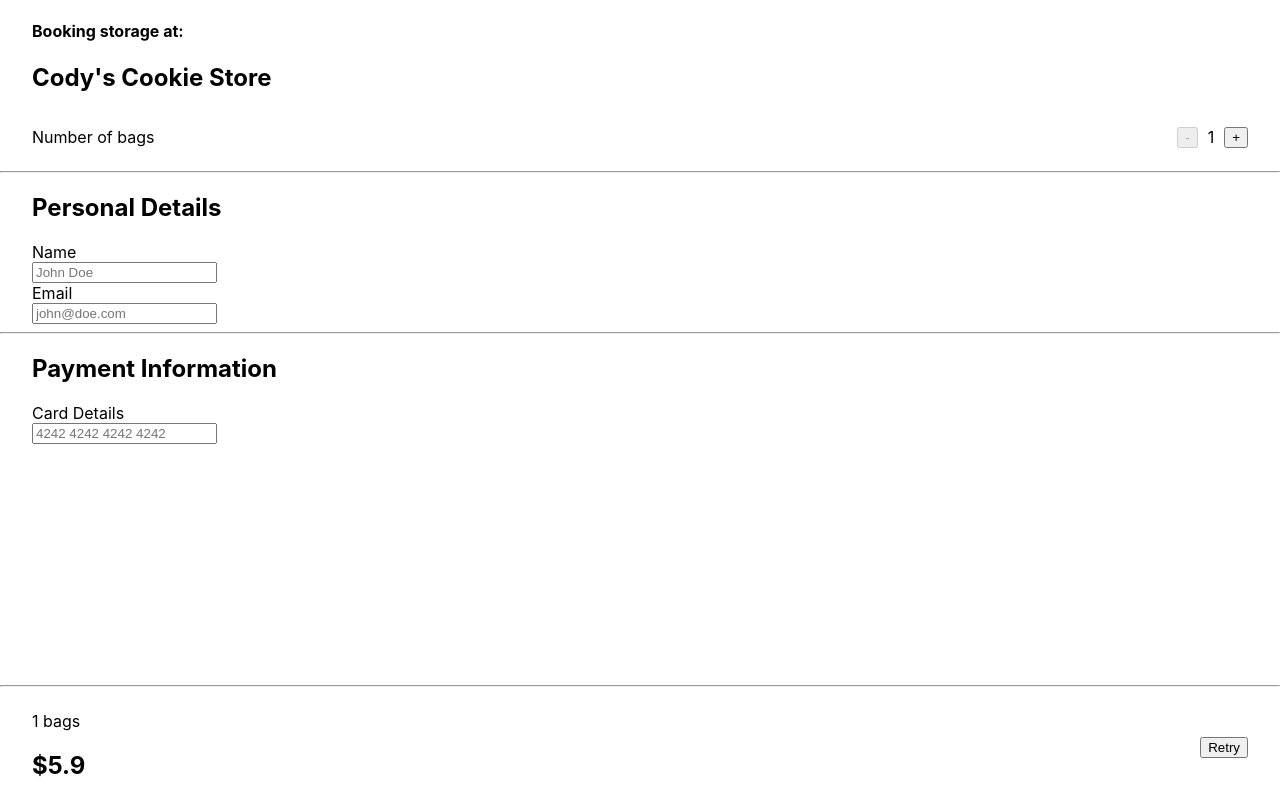
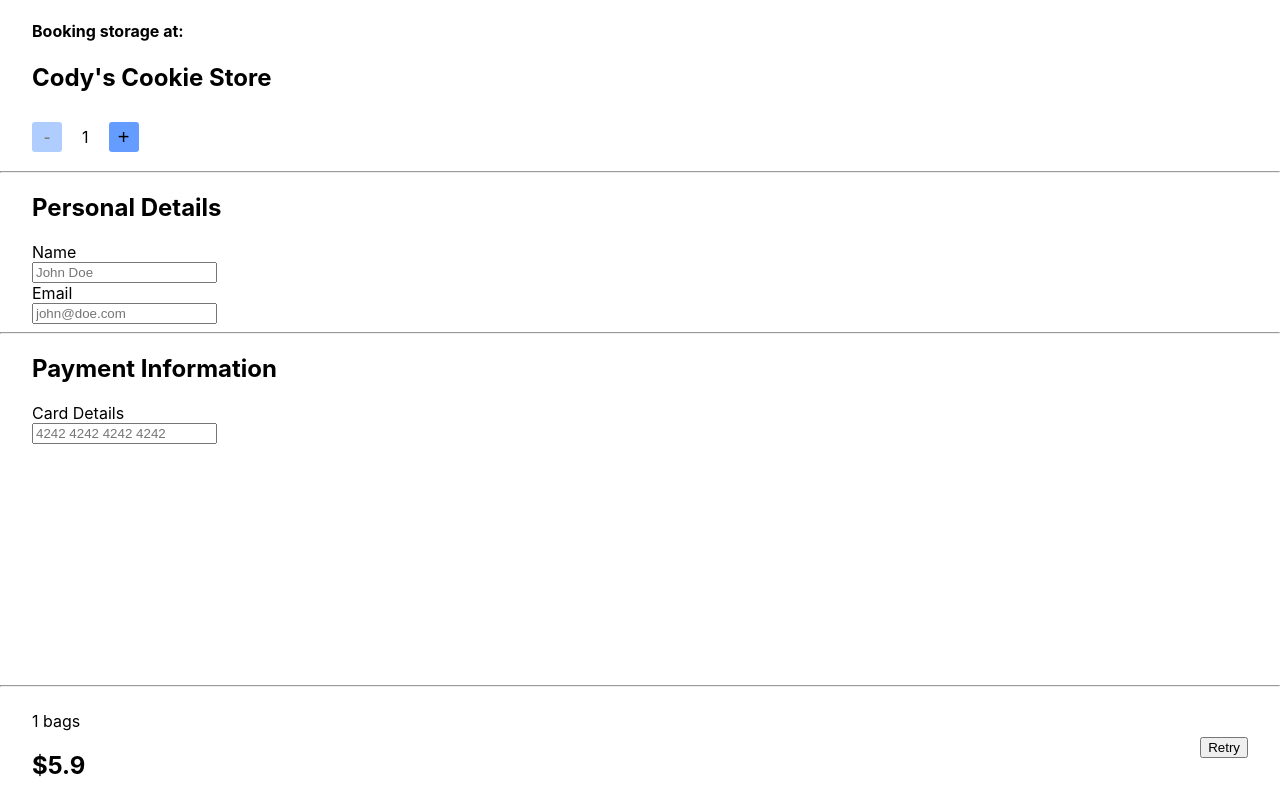
Before and after one commit to pedromartinho/bounce-fe, a React (Create React App) app: page / in a window 1280 px wide. Built offline with nearby package versions, Linux system fonts and the light colour scheme; no server answers.

Commit message:
counter input styling

```diff
--- a/src/components/CounterInput/CounterInput.css
+++ b/src/components/CounterInput/CounterInput.css
@@ -1,11 +1,23 @@
-.counter-container {
+.counter-buttons-section {
   display: flex;
-  justify-content: space-between;
+  gap: 20px;
   align-items: center;
 }
 
-.counter-buttons {
+.counter-action {
+  background-color: #649DFF;
+  border: none;
+  color: black;
+  width: 30px;
+  height: 30px;
+  border-radius: 3px;
+  font-size: 20px;
   display: flex;
-  gap: 10px;
   align-items: center;
+  justify-content: center;
+  cursor: pointer;
 }
+
+.counter-action:disabled {
+  opacity: 0.5;
+}
--- a/src/components/CounterInput/index.tsx
+++ b/src/components/CounterInput/index.tsx
@@ -2,43 +2,39 @@ import './CounterInput.css';
 import { useState, useEffect } from 'react';
 
 interface CounterInputProps {
-  initialValue?: number;
-  onChange: (value: number) => void;
+  value: number;
+  setValue: (value: number) => void;
 }
 
-const CounterInput = ({initialValue = 1, onChange}: CounterInputProps) => {
-  const [count, setCount] = useState<number>(initialValue < 1 ? initialValue : 1);
-  const [decrementDisable, setDecrementDisable] = useState<boolean>(count === 1);
+const CounterInput = ({value = 1, setValue}: CounterInputProps) => {
+  const [decrementDisable, setDecrementDisable] = useState<boolean>(value === 1);
 
   useEffect(() => {
     handleChange();
-  }, [count]);
+  }, [value]);
 
   const handleChange = () => {
     if(decrementDisable) {
-      if (count > 1) setDecrementDisable(false);
+      if (value > 1) setDecrementDisable(false);
     } else {
-      if(count === 1) setDecrementDisable(true);
+      if(value === 1) setDecrementDisable(true);
     }
-    onChange(count);
   };
 
   const handleIncrement = () => {
-    setCount(count + 1);
+    setValue(value + 1);
+
   };
 
   const handleDecrement = () => {
-    setCount(count - 1);
+    setValue(value - 1);
   };
 
   return (
-    <div className='counter-container'>
-      <p>Number of bags</p>
-      <div className='counter-buttons'>
-        <button type='button' onClick={handleDecrement} disabled={decrementDisable}>-</button>
-        <p>{count}</p>
-        <button type='button' onClick={handleIncrement}>+</button>
-      </div>
+    <div className='counter-buttons-section'>
+      <button className='counter-action' type='button' onClick={handleDecrement} disabled={decrementDisable}>-</button>
+      <p>{value}</p>
+      <button className='counter-action' type='button' onClick={handleIncrement}>+</button>
     </div>
   );
 };
```
